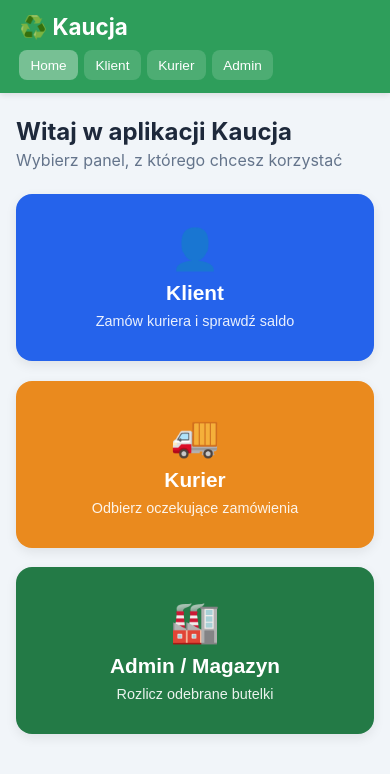
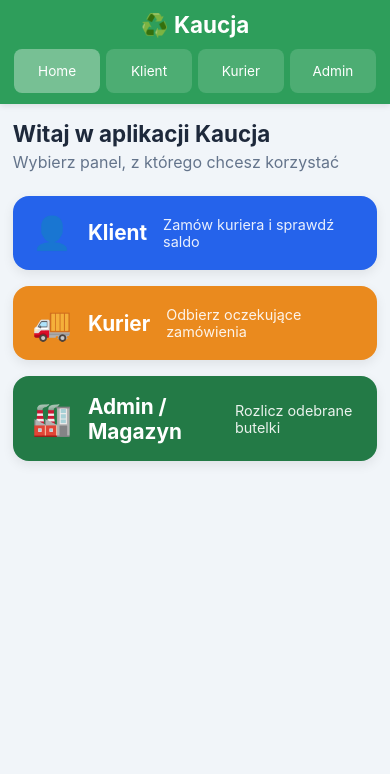
Before and after one commit to Szymon851/Kaucja, a plain HTML site: page index.html in a window 390 px wide. Drawn offline with Linux system fonts and the light colour scheme.

Commit message:
Dostosowanie pod tablety i telefony

```diff
--- a/styles.css
+++ b/styles.css
@@ -16,11 +16,22 @@
   --border: #e2e8f0;
 }
 
+html {
+  -webkit-text-size-adjust: 100%;
+}
+
 body {
   font-family: -apple-system, BlinkMacSystemFont, "Segoe UI", Roboto, Helvetica, Arial, sans-serif;
   background: var(--bg);
   color: var(--text);
   min-height: 100vh;
+  -webkit-tap-highlight-color: transparent;
+}
+
+button {
+  font-family: inherit;
+  -webkit-tap-highlight-color: transparent;
+  touch-action: manipulation;
 }
 
 /* ===== Topbar ===== */
@@ -34,6 +45,9 @@ body {
   flex-wrap: wrap;
   gap: 0.6rem;
   box-shadow: 0 2px 6px rgba(0, 0, 0, 0.1);
+  position: sticky;
+  top: 0;
+  z-index: 100;
 }
 
 .logo {
@@ -52,10 +66,11 @@ body {
   background: rgba(255, 255, 255, 0.15);
   color: #fff;
   border: none;
-  padding: 0.5rem 1rem;
+  padding: 0.55rem 1rem;
   border-radius: 8px;
   cursor: pointer;
   font-size: 0.95rem;
+  min-height: 44px;
   transition: background 0.2s;
 }
 
@@ -73,6 +88,7 @@ body {
 
 .view h1 {
   margin-bottom: 0.3rem;
+  font-size: clamp(1.4rem, 4vw, 2rem);
 }
 
 .subtitle {
@@ -138,7 +154,7 @@ body {
 }
 
 .balance-label { font-size: 0.95rem; opacity: 0.9; }
-.balance-value { font-size: 2.2rem; font-weight: 700; }
+.balance-value { font-size: clamp(1.8rem, 6vw, 2.4rem); font-weight: 700; }
 
 /* ===== Buttons ===== */
 .btn {
@@ -146,6 +162,7 @@ body {
   border-radius: 10px;
   padding: 0.7rem 1.2rem;
   font-size: 1rem;
+  min-height: 44px;
   cursor: pointer;
   font-weight: 600;
   transition: opacity 0.2s, transform 0.1s;
@@ -229,10 +246,11 @@ body {
 }
 
 .field input {
-  padding: 0.55rem;
+  padding: 0.6rem;
   border: 1px solid var(--border);
   border-radius: 8px;
-  font-size: 1rem;
+  font-size: 16px;
+  min-height: 44px;
   width: 100%;
 }
 
@@ -256,7 +274,97 @@ body {
   font-size: 0.95rem;
 }
 
+/* ===== Tablety (do 900px) ===== */
+@media (max-width: 900px) {
+  .container {
+    padding: 1.25rem 1rem 3rem;
+  }
+
+  .home-grid {
+    grid-template-columns: repeat(auto-fit, minmax(180px, 1fr));
+    gap: 1rem;
+  }
+
+  .home-card {
+    padding: 1.6rem 1rem;
+  }
+}
+
+/* ===== Telefony (do 600px) ===== */
 @media (max-width: 600px) {
-  .balance-value { font-size: 1.8rem; }
-  .nav-btn { padding: 0.45rem 0.7rem; font-size: 0.85rem; }
+  .topbar {
+    flex-direction: column;
+    align-items: stretch;
+    padding: 0.7rem 0.9rem;
+  }
+
+  .logo {
+    text-align: center;
+  }
+
+  .nav {
+    display: grid;
+    grid-template-columns: repeat(4, 1fr);
+    gap: 0.4rem;
+  }
+
+  .nav-btn {
+    padding: 0.55rem 0.4rem;
+    font-size: 0.85rem;
+    text-align: center;
+  }
+
+  .container {
+    padding: 1rem 0.8rem 2.5rem;
+  }
+
+  /* Na telefonie panele jeden pod drugim */
+  .home-grid {
+    grid-template-columns: 1fr;
+  }
+
+  .home-card {
+    flex-direction: row;
+    justify-content: flex-start;
+    text-align: left;
+    gap: 1rem;
+    padding: 1.1rem 1.2rem;
+  }
+
+  .home-icon {
+    font-size: 2rem;
+  }
+
+  .home-desc {
+    text-align: left;
+  }
+
+  .balance-card {
+    padding: 1.2rem;
+  }
+
+  /* Formularz rozliczenia: pola pełnej szerokości, przycisk na dole */
+  .settle-form {
+    flex-direction: column;
+    align-items: stretch;
+  }
+
+  .field {
+    flex: 1 1 auto;
+  }
+
+  .settle-form .btn {
+    width: 100%;
+  }
+
+  .order-head {
+    align-items: flex-start;
+  }
 }
+
+/* ===== Małe telefony (do 380px) ===== */
+@media (max-width: 380px) {
+  .nav {
+    grid-template-columns: repeat(2, 1fr);
+  }
+}
```
